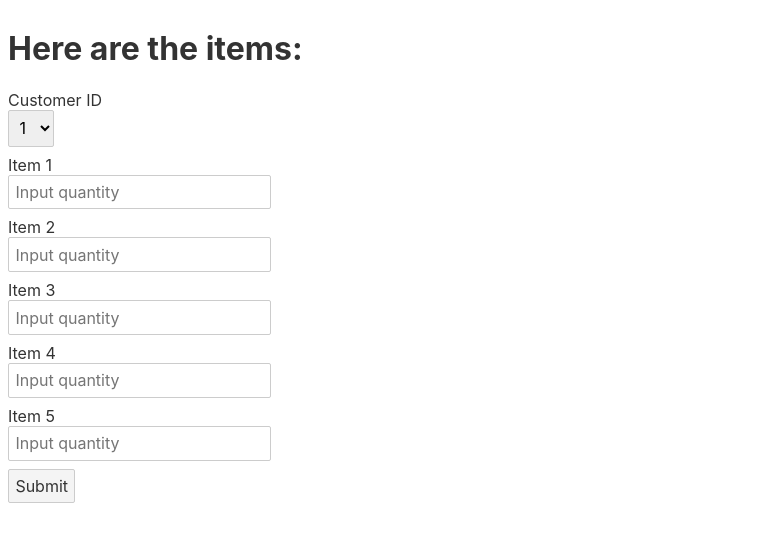
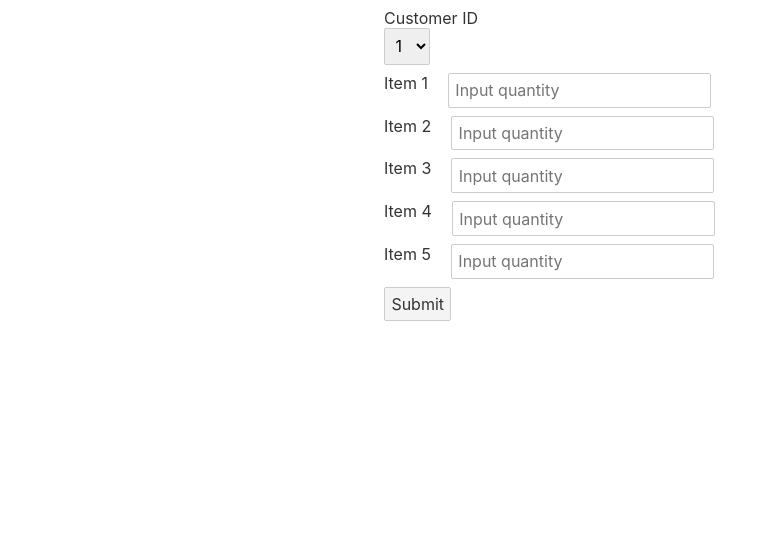
Before and after one commit to jacobprudhomme/palitronica-coding-challenge, a Svelte app in the folder ui/: page / in a window 1280 px wide. Shown: the top 542 px of the page, without its empty margins (0-770 px from the left). Built offline with nearby package versions, Linux system fonts and the light colour scheme.

Commit message:
Cleaned up UI a bit more

```diff
--- a/ui/src/App.svelte
+++ b/ui/src/App.svelte
@@ -35,7 +35,6 @@
 </script>
 
 <main>
-	<h1>Here are the items:</h1>
 	<form on:submit|preventDefault={getPrice}>
 		<div>
 			<label for="customer-id">Customer ID</label>
@@ -47,7 +46,7 @@
 		</div>
 
 		{#each Array(numItems) as _, id (id)}
-			<div>
+			<div class="item-row">
 				<label for="item-{id + 1}">Item {id + 1}</label>
 				<input
 					type="number"
@@ -69,3 +68,21 @@
 		<p>With a tax rate of {taxRate * 100}%, customer {name}'s total order price comes to ${price}</p>
 	{/if}
 </main>
+
+<style>
+	main {
+		width: 40vw;
+		margin: 0 auto;
+
+		display: flex;
+		flex-direction: column;
+	}
+
+	.item-row {
+		display: flex;
+	}
+
+	.item-row > label {
+		margin-right: 20px;
+	}
+</style>
```
